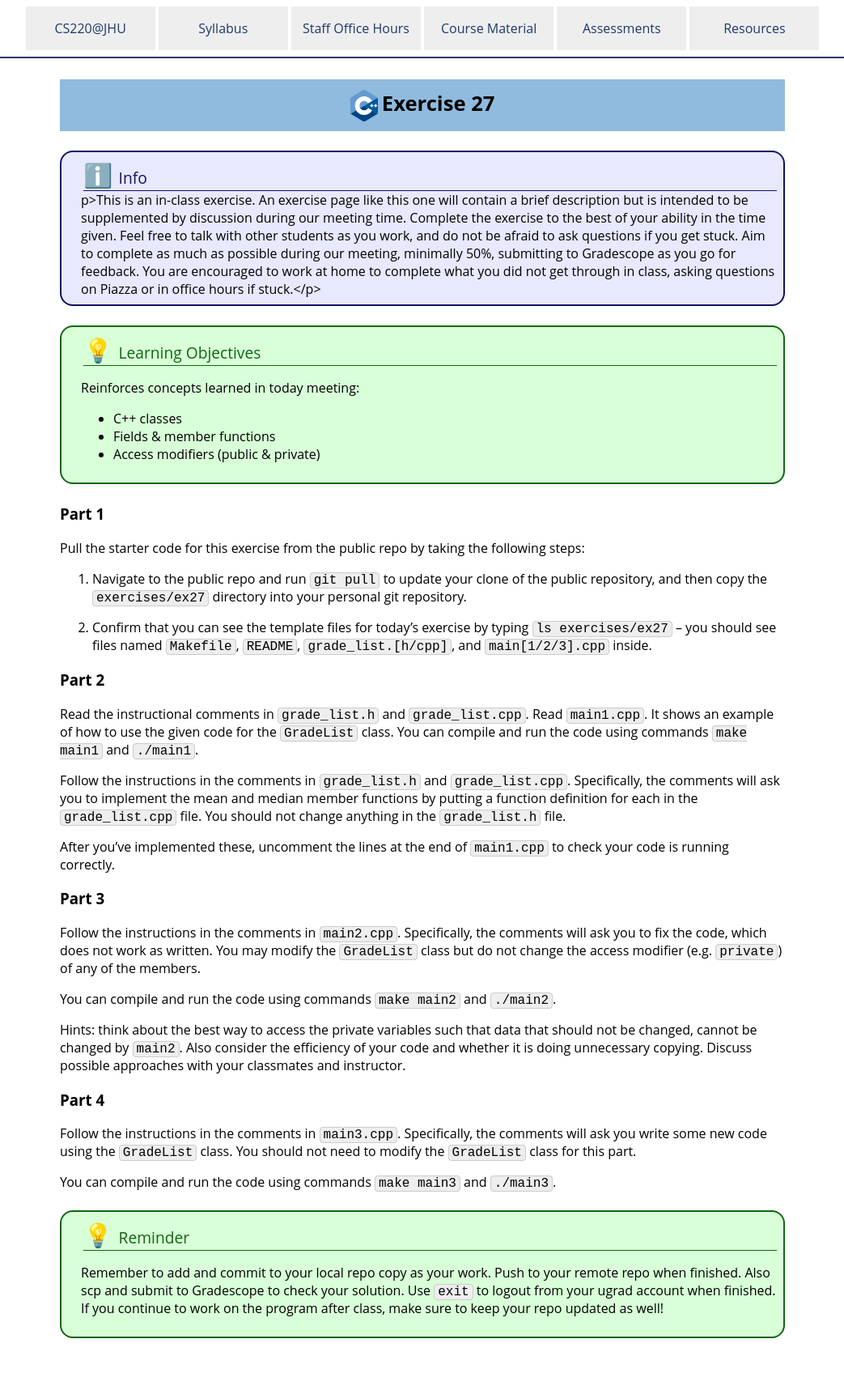
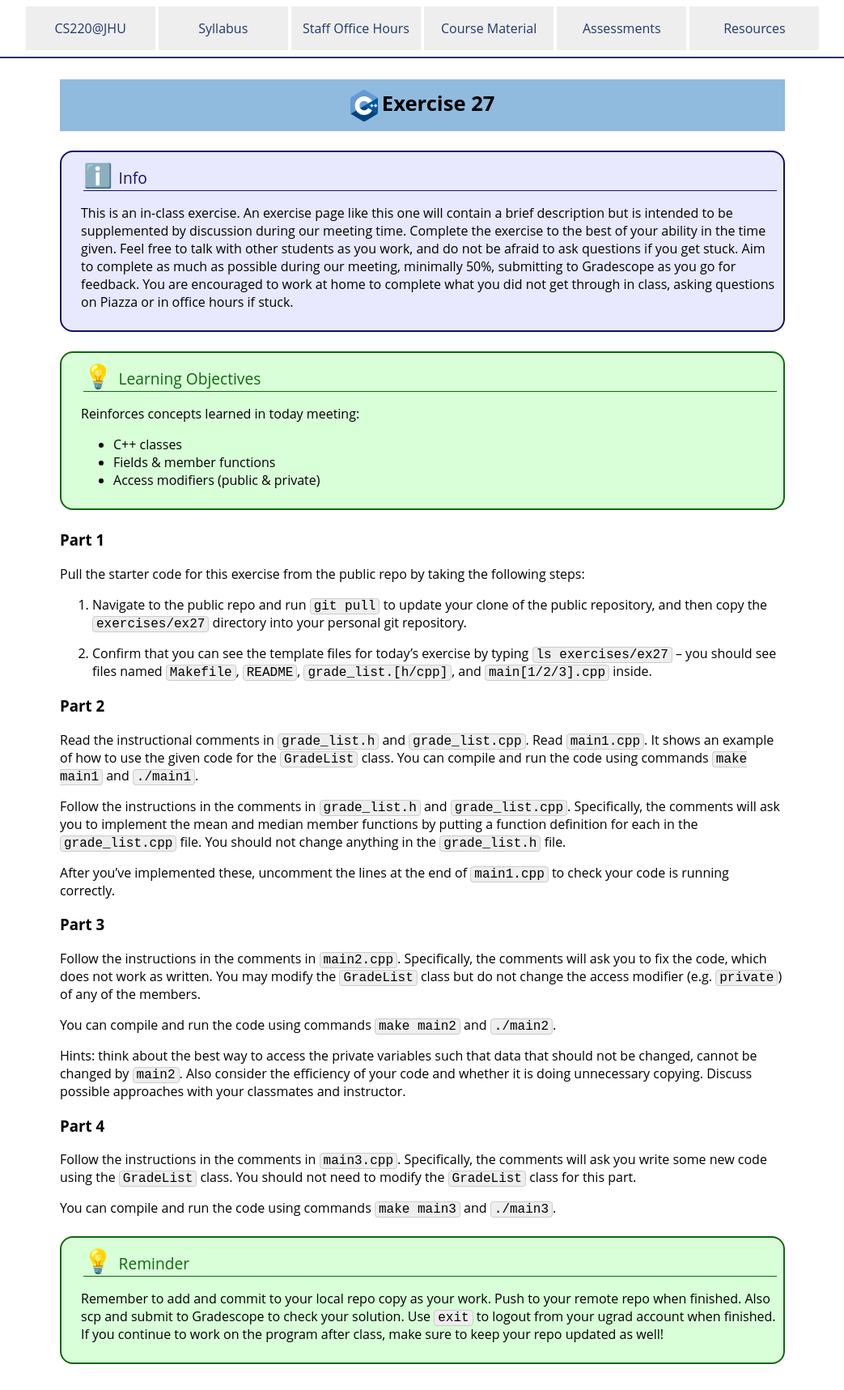
Before and after one commit to jhu-ip/cs220-f26, a Jekyll site: the page built from exercise/ex27.md, in a window 1280 px wide. Shown: the whole page at 81% size, without its empty margins (118-1161 px from the left). Built offline with Jekyll 4.4.1, drawn with Linux system fonts in a browser that asks for light colours; before the commit the page ends 1685 px from its top, so only the background shows below that.

```diff
--- a/exercise/ex27.md
+++ b/exercise/ex27.md
@@ -7,7 +7,7 @@ title: Exercise 27
 <div class='admonition info'>
 <div class='title'>Info</div>
 <div class='content'>
-p>This is an in-class exercise. An exercise page like this one will
+<p>This is an in-class exercise. An exercise page like this one will
 contain a brief description but is intended to be supplemented by
 discussion during our meeting time. Complete the exercise to the best of
 your ability in the time given. Feel free to talk with other students as
```
Also changed, not shown: exercise/ex26.md (+1 -1 lines), exercise/ex28.md (+1 -1 lines).
